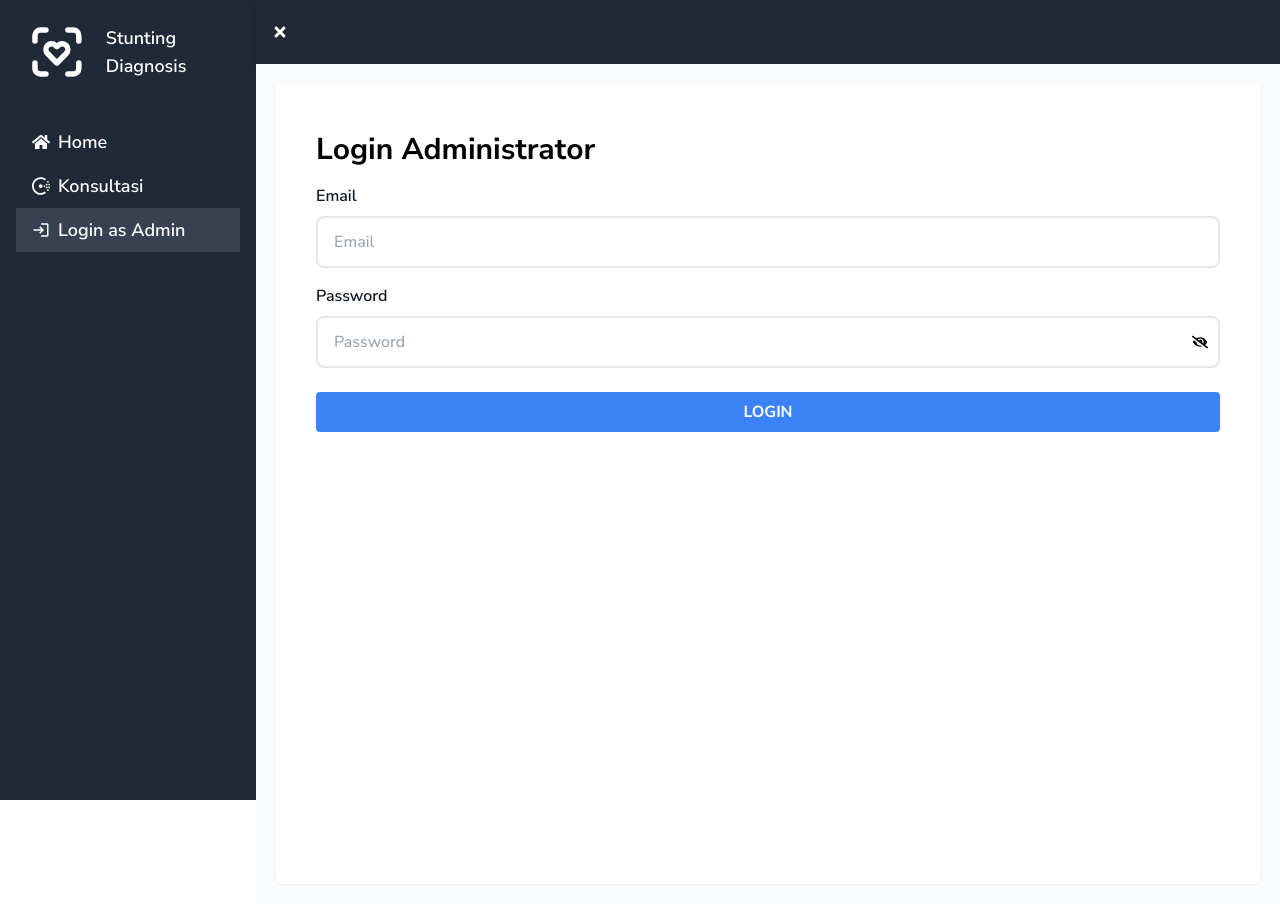
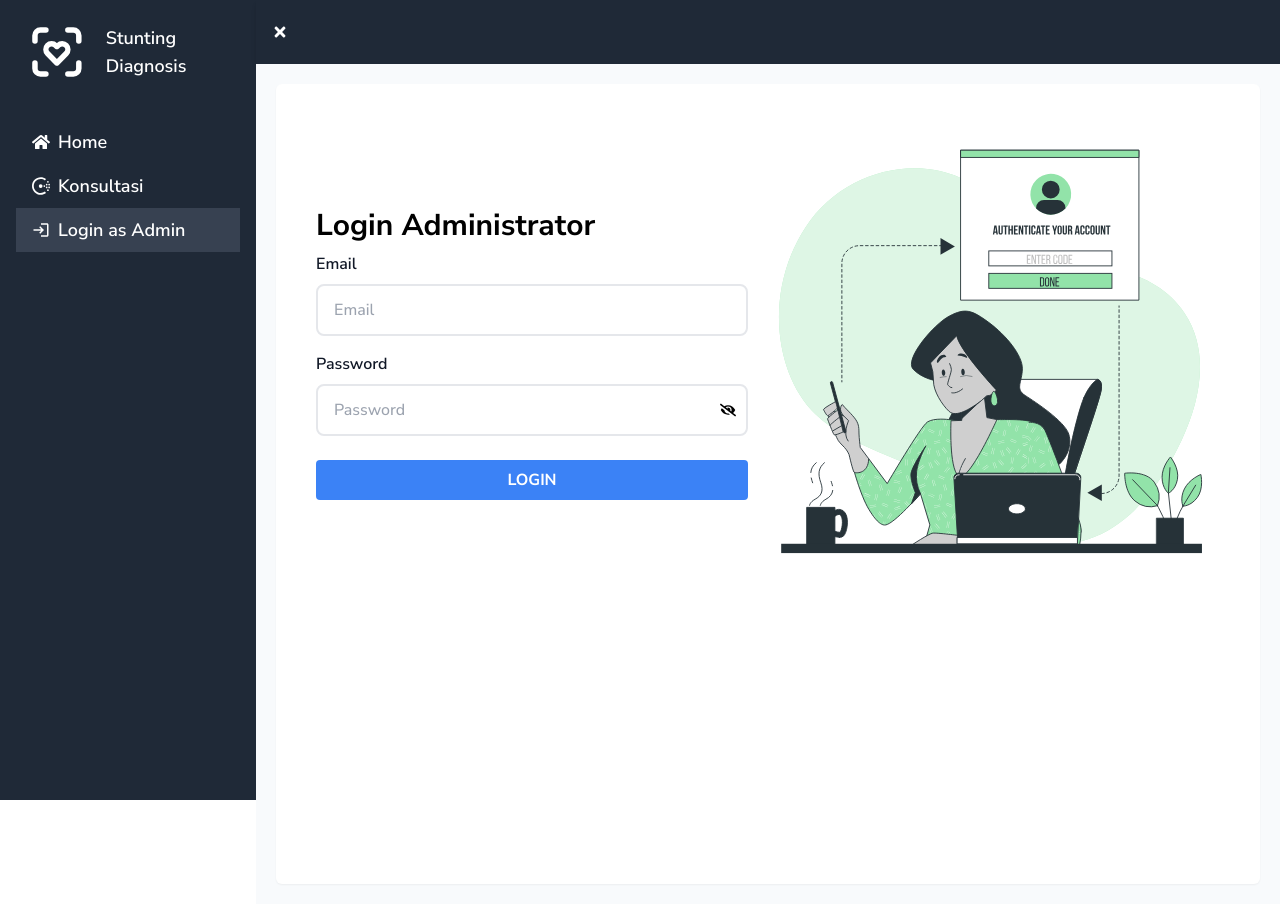
Before and after one commit to rahmanmue/healthy-insight, a React (Vite) app in the folder frontend/: page /login in a window 1280 px wide. Built offline with nearby package versions, Linux system fonts and the light colour scheme.

Commit message:
fix frontend

```diff
--- a/frontend/index.html
+++ b/frontend/index.html
@@ -2,9 +2,8 @@
 <html lang="en">
   <head>
     <meta charset="UTF-8" />
-    <link rel="icon" type="image/svg+xml" href="/vite.svg" />
     <meta name="viewport" content="width=device-width, initial-scale=1.0" />
-    <title>Vite + React</title>
+    <title>Stunting Diagnosis</title>
   </head>
   <body>
     <div id="root"></div>
--- a/frontend/src/App.jsx
+++ b/frontend/src/App.jsx
@@ -15,7 +15,7 @@ import EditSolusi from "./pages/Solusi/EditSolusi";
 import Konsultasi from "./pages/Konsultasi/Konsultasi";
 import MainLayout from "./components/MainLayout/MainLayout";
 import AddSolusi from "./pages/Solusi/AddSolusi";
-// import PrivateRoute from "./routes/PrivateRoute";
+import PrivateRoute from "./routes/PrivateRoute";
 
 function App() {
   return (
@@ -28,7 +28,7 @@ function App() {
           <Route path="/login" element={<Login />} />
           <Route path="/kasus/hasil/:kode_case" element={<DetailKasus />} />
 
-          {/* private route admin */}
+          <Route element={<PrivateRoute roles={["admin"]} />}>
             <Route path="/register" element={<Register />} />
             <Route path="/admin/kasus" element={<Kasus />} />
             <Route path="/admin/penyakit" element={<Penyakit />} />
@@ -49,6 +49,7 @@ function App() {
             <Route path="/admin/solusi/edit/:id" element={<EditSolusi />} />
             <Route path="/admin/solusi/add" element={<AddSolusi />} />
             <Route path="/admin/akun" element={<Akun />} />
+          </Route>
         </Routes>
       </MainLayout>
     </BrowserRouter>
--- a/frontend/src/pages/Kasus/DetailKasus.jsx
+++ b/frontend/src/pages/Kasus/DetailKasus.jsx
@@ -171,7 +171,7 @@ const DetailKasus = () => {
           </span>
         </p>
         <div className="my-4 ps-4 pe-5 bg-slate-200 py-3 rounded-sm font-medium text-justify">
-          {cases[0]?.solusi?.solusi}
+          {cases[0]?.solusi}
         </div>
       </div>
     </>
--- a/frontend/src/pages/Login/Login.jsx
+++ b/frontend/src/pages/Login/Login.jsx
@@ -9,6 +9,7 @@ import notify from "../../utils/notify";
 import { useNavigate } from "react-router-dom";
 import { ToastContainer } from "react-toastify";
 import "react-toastify/dist/ReactToastify.css";
+import Img4 from "../../assets/image/img-4.svg";
 
 const Login = () => {
   const navigate = useNavigate();
@@ -51,12 +52,11 @@ const Login = () => {
   };
 
   return (
-    <div className="h-full flex flex-col justify-center">
+    <div className="h-full">
+      <ToastContainer />
+      <div className="flex items-center gap-5">
+        <form onSubmit={(e) => handleSubmit(e)} className="w-1/2">
           <h1 className="text-3xl font-bold my-2">Login Administrator</h1>
-
-      <ToastContainer />
-
-      <form onSubmit={(e) => handleSubmit(e)}>
           <Input
             label="Email"
             name="email"
@@ -81,6 +81,8 @@ const Login = () => {
             LOGIN
           </button>
         </form>
+        <img src={Img4} alt="img-4" className="w-1/2" />
+      </div>
     </div>
   );
 };
```
Also changed, not shown: frontend/src/assets/image/img-4.svg (added). Lines whose indentation alone changed are shown as unchanged.
